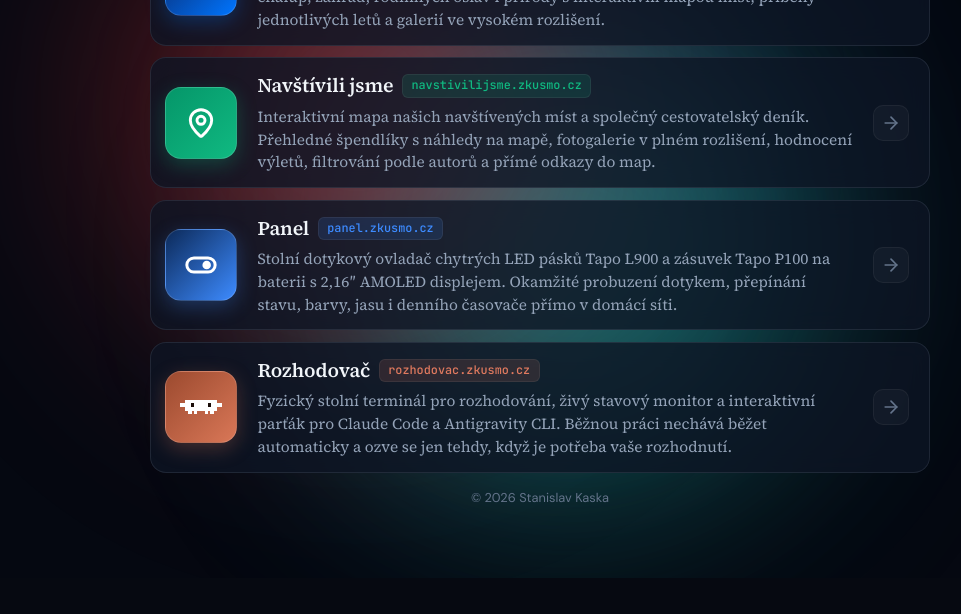
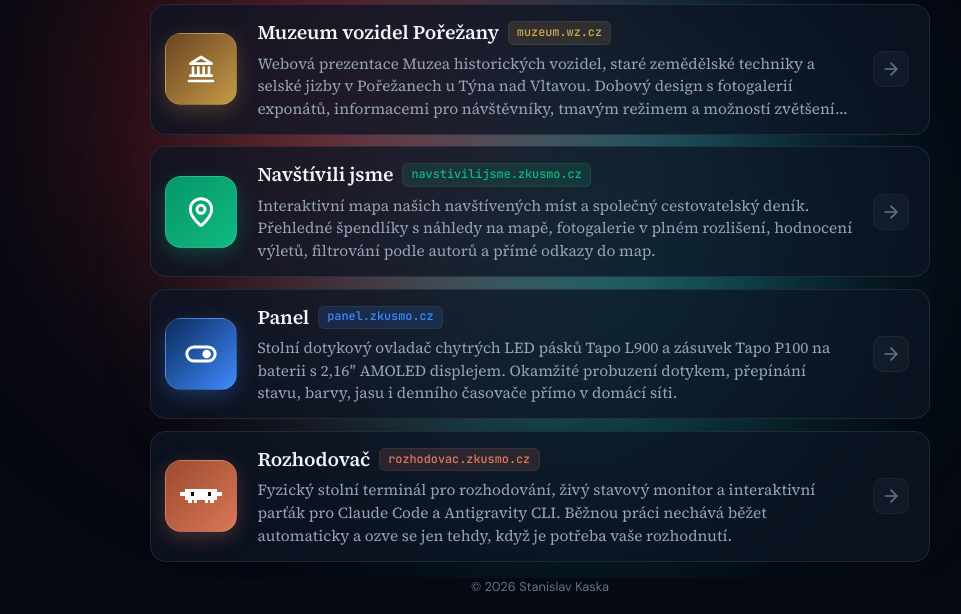
Before and after one commit to stanislavkaska/rozcestnik, a plain HTML site: page index.html in a window 1280 px wide. Shown: the part 222-836 px from the top of the page, without its empty margins (100-1061 px from the left). Before the commit the page ends 800 px from the top, so only its background shows below. Drawn offline with Linux system fonts and the light colour scheme.

Commit message:
Přidání položky Muzeum vozidel Pořežany do rozcestníku

```diff
--- a/index.html
+++ b/index.html
@@ -4,7 +4,7 @@
   <meta charset="UTF-8">
   <meta name="viewport" content="width=device-width, initial-scale=1.0">
   <title>zkusmo.cz</title>
-  <meta name="description" content="Projekty na doméně zkusmo.cz — Fotíme dronem, Navštívili jsme, Panel a Rozhodovač.">
+  <meta name="description" content="Projekty na doméně zkusmo.cz — Fotíme dronem, Muzeum vozidel Pořežany, Navštívili jsme, Panel a Rozhodovač.">
   <link rel="preconnect" href="https://fonts.googleapis.com">
   <link rel="preconnect" href="https://fonts.gstatic.com" crossorigin>
   <link href="https://fonts.googleapis.com/css2?family=DM+Sans:ital,opsz,wght@0,9..40,400..700;1,9..40,400&family=Source+Serif+4:ital,opsz,wght@0,8..60,400..700;1,8..60,400&family=JetBrains+Mono:wght@400;500;600;700&display=swap" rel="stylesheet">
@@ -61,7 +61,37 @@
           </div>
         </a>
 
-        <!-- 2. Navštívili jsme -->
+        <!-- 2. Muzeum vozidel Pořežany -->
+        <a href="https://muzeum.wz.cz" class="project-card accent-gold">
+          <div class="card-icon icon-gold" aria-hidden="true">
+            <svg viewBox="0 0 24 24" width="32" height="32" fill="none" stroke="#ffffff" stroke-width="2" stroke-linecap="round" stroke-linejoin="round">
+              <line x1="3" y1="21" x2="21" y2="21" />
+              <line x1="4" y1="17" x2="20" y2="17" />
+              <line x1="6" y1="17" x2="6" y2="11" />
+              <line x1="10" y1="17" x2="10" y2="11" />
+              <line x1="14" y1="17" x2="14" y2="11" />
+              <line x1="18" y1="17" x2="18" y2="11" />
+              <polygon points="12 3 20 8 4 8" />
+            </svg>
+          </div>
+          <div class="card-body">
+            <div class="card-title-row">
+              <h2>Muzeum vozidel Pořežany</h2>
+              <span class="card-domain">muzeum.wz.cz</span>
+            </div>
+            <p class="card-desc">
+              Webová prezentace Muzea historických vozidel, staré zemědělské techniky a selské jizby v Pořežanech u Týna nad Vltavou. Dobový design s fotogalerií exponátů, informacemi pro návštěvníky, tmavým režimem a možností zvětšení písma.
+            </p>
+          </div>
+          <div class="card-arrow" aria-hidden="true">
+            <svg viewBox="0 0 24 24" width="20" height="20" fill="none" stroke="currentColor" stroke-width="2" stroke-linecap="round" stroke-linejoin="round">
+              <path d="M5 12h14"/>
+              <path d="m12 5 7 7-7 7"/>
+            </svg>
+          </div>
+        </a>
+
+        <!-- 3. Navštívili jsme -->
         <a href="https://navstivilijsme.zkusmo.cz" class="project-card accent-emerald">
           <div class="card-icon icon-emerald" aria-hidden="true">
             <svg viewBox="0 0 24 24" width="32" height="32" fill="none" stroke="#ffffff" stroke-width="2.2" stroke-linecap="round" stroke-linejoin="round">
@@ -86,7 +116,7 @@
           </div>
         </a>
 
-        <!-- 3. Panel -->
+        <!-- 4. Panel -->
         <a href="https://panel.zkusmo.cz" class="project-card accent-blue">
           <div class="card-icon icon-blue" aria-hidden="true">
             <svg viewBox="0 0 24 24" width="34" height="34" fill="none" stroke="#ffffff" stroke-width="2.1" stroke-linecap="round">
@@ -111,7 +141,7 @@
           </div>
         </a>
 
-        <!-- 4. Rozhodovač -->
+        <!-- 5. Rozhodovač -->
         <a href="https://rozhodovac.zkusmo.cz" class="project-card accent-orange">
           <div class="card-icon icon-orange" aria-hidden="true">
             <svg viewBox="0 8 160 60" width="42" height="24" shape-rendering="crispEdges">
--- a/style.css
+++ b/style.css
@@ -206,6 +206,13 @@ a, button, [role="button"], .project-card, .project-card * {
   --accent-glow: rgba(255, 255, 255, 0.14);
 }
 
+.project-card.accent-gold {
+  --accent: #d4a84f;
+  --accent-soft: rgba(212, 168, 79, 0.14);
+  --accent-border: rgba(212, 168, 79, 0.45);
+  --accent-glow: rgba(212, 168, 79, 0.16);
+}
+
 .project-card:hover {
   border-color: var(--accent-border);
   box-shadow: 0 10px 28px -6px rgba(0, 0, 0, 0.55), 0 0 22px var(--accent-glow);
@@ -242,6 +249,11 @@ a, button, [role="button"], .project-card, .project-card * {
 .card-icon.icon-sky {
   background: linear-gradient(135deg, #0a2463, #0075FF);
   box-shadow: 0 6px 20px rgba(0, 117, 255, 0.28);
+}
+
+.card-icon.icon-gold {
+  background: linear-gradient(135deg, #6b4423, #c49a45);
+  box-shadow: 0 6px 20px rgba(196, 154, 69, 0.28);
 }
 
 .project-card:hover .card-icon {
```
Also changed, not shown: 1 other file.
